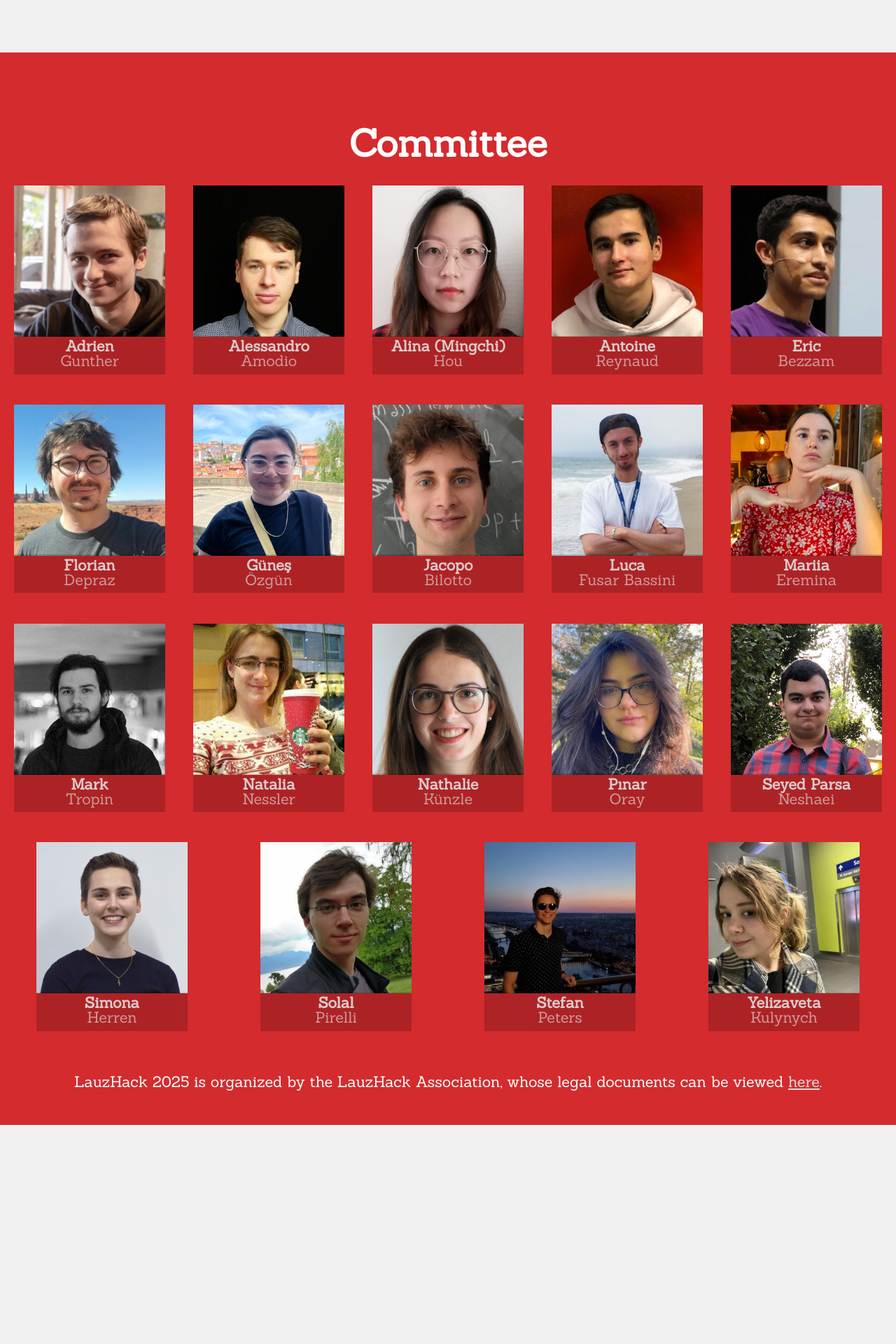
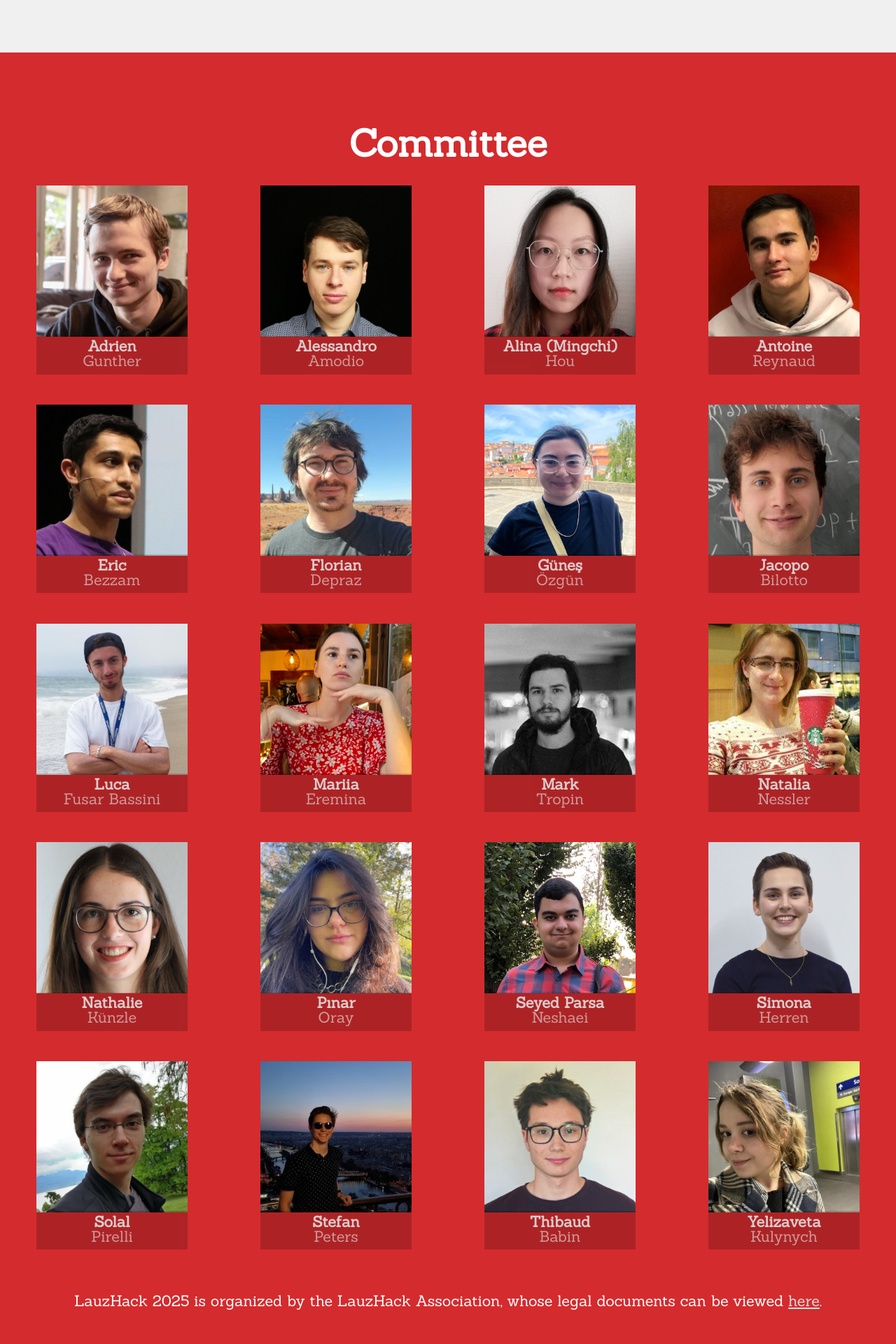
Before and after one commit to LauzHack/LauzHack.github.io, a Jekyll site: the page built from index.html, in a window 1280 px wide. Shown: the part 3548-5468 px from the top of the page at 70% size. Built offline with Jekyll 4.4.1, drawn with Linux system fonts in a browser that asks for light colours; before the commit the page ends 5155 px from its top, so only the background shows below that.

Commit message:
Added Thibaud to organisers

```diff
--- a/_data/organizers.yml
+++ b/_data/organizers.yml
@@ -95,6 +95,10 @@
 #    family: Porté
 #    link: https://linkedin.com/in/tatiana-porte
 
+  - given: Thibaud
+    family: Babin
+    link: https://people.epfl.ch/thibaud.babin
+
 #  - given: Vinitra
 #    family: Swamy
 #    link: https://vinitra.github.io
```
Also changed, not shown: images/people/Thibaud Babin.jpg (added).
